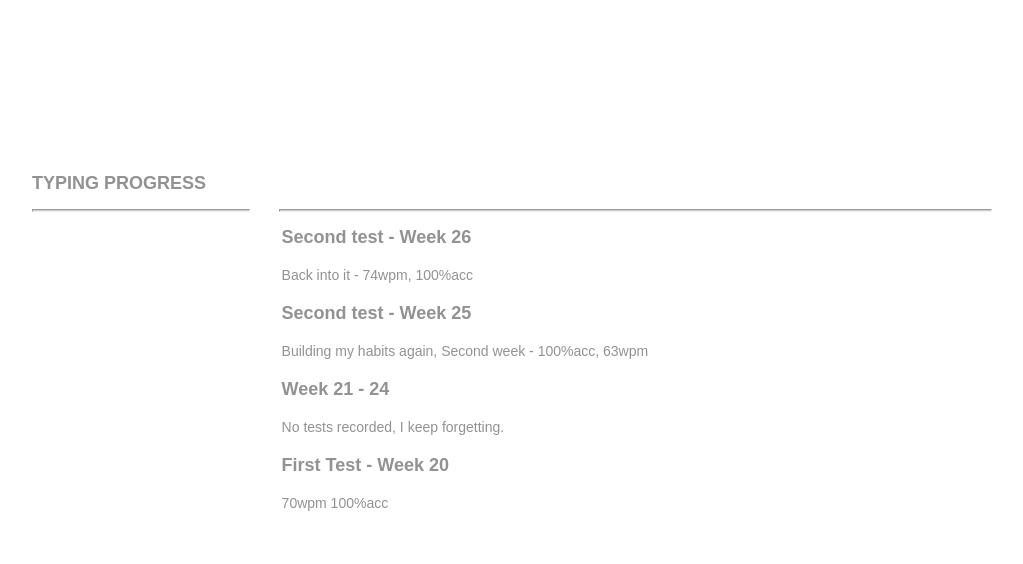
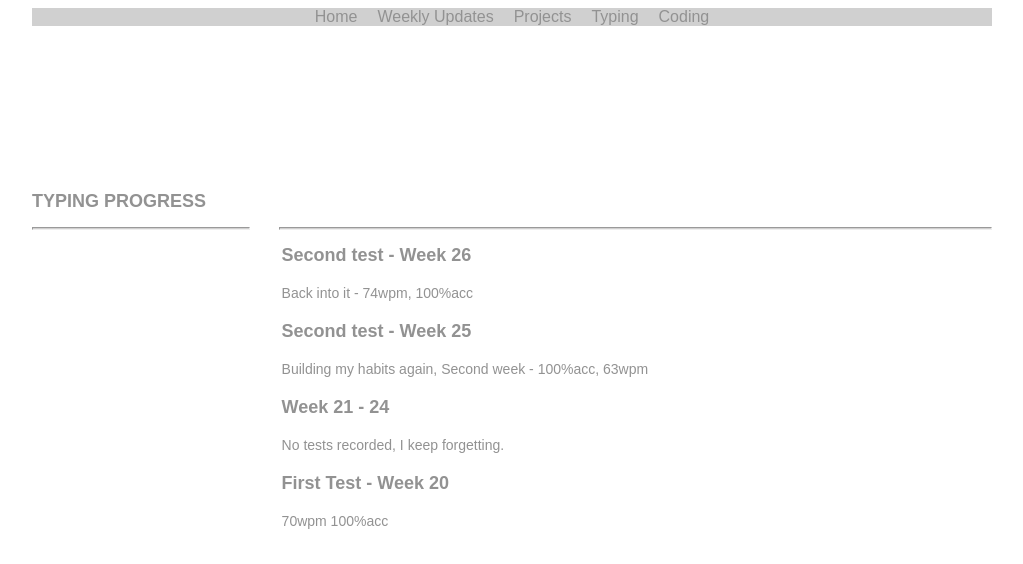
Before and after one commit to Olanorw/osportfolio, a plain HTML site: page typing-progress.html in a window 1280 px wide. Shown: the whole page, without its empty margins (128-1151 px from the left). Drawn offline with Linux system fonts and the light colour scheme.

Commit message:
fix header ugly code :(

```diff
--- a/typing-progress.html
+++ b/typing-progress.html
@@ -26,6 +26,15 @@
 </head>
 
 <body>
+        <header>
+	      <ul>
+              <li><a href="index.html">Home</a></li>
+              <li><a href="weekly-updates.html">Weekly Updates</a></li>
+  <li><a href="projects.html">Projects</a></li>
+  <li><a href="typing-progress.html">Typing</a></li>
+<li><a href="coding.html">Coding</a></li>
+</ul>
+        </header>
 <section class="mainContent" style="padding-top: 150px;">
     <section class="section2"> <h2 class="sectionTitle">Typing Progress</h2>
         <hr class="sectionTitleRule">
```
